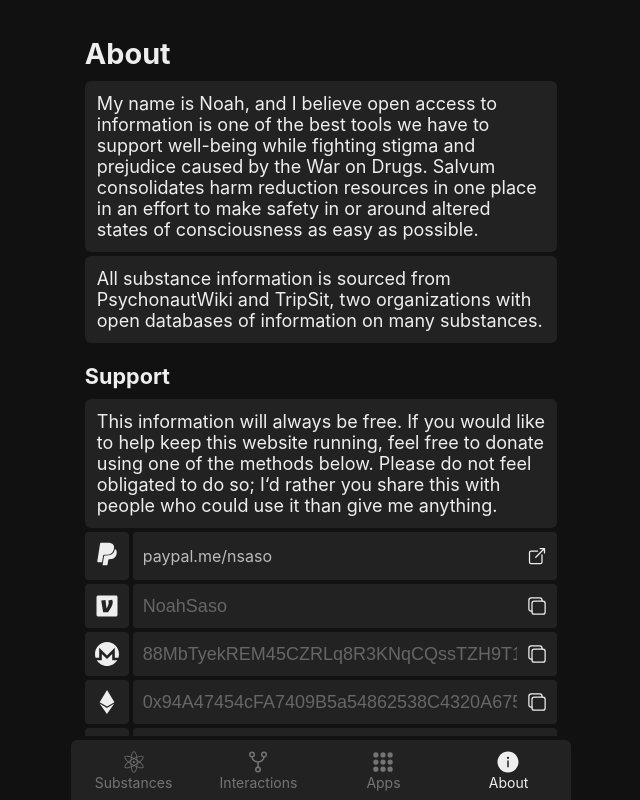
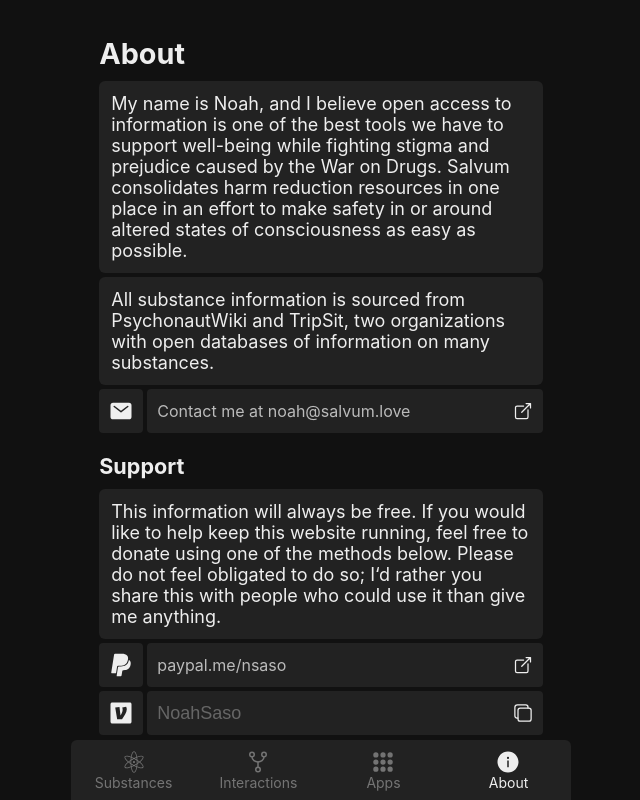
Before and after one commit to NoahSaso/salvum, a Next.js app: page /about in a window 1280 px wide. Shown: the whole page, without its empty margins (319-959 px from the left). Built offline with nearby package versions, Linux system fonts and the light colour scheme.

Commit message:
added contact email and replaced litecoin with solana

```diff
--- a/components/clipboard_button.tsx
+++ b/components/clipboard_button.tsx
@@ -1,12 +1,12 @@
 import cn from 'classnames'
-import { ComponentType, FC, HTMLAttributes, useRef, useState } from 'react'
+import { FC, HTMLAttributes, useRef, useState } from 'react'
 import { IoCheckmark, IoCopyOutline } from 'react-icons/io5'
 
 import styles from './clipboard_button.module.scss'
 
 interface Props {
   title?: string
-  IconComponent?: ComponentType<{ size?: number }>
+  Icon?: JSX.Element
   data: string
   containerStyle?: HTMLAttributes<HTMLDivElement>['style'],
   callback?: () => void
@@ -14,7 +14,7 @@ interface Props {
 
 const ClipboardButton: FC<Props> = ({
   title,
-  IconComponent,
+  Icon,
   data,
   containerStyle,
   callback
@@ -36,14 +36,14 @@ const ClipboardButton: FC<Props> = ({
     <div className={cn(styles.container, containerStyle)}>
       {!!title && <p>{title}</p>}
 
-      <div className={styles.row}>
-        {!!IconComponent && (
+      <div className={cn('clickable', styles.row)} onClick={copy}>
+        {!!Icon && (
           <div className={styles.iconContainer}>
-            <IconComponent size={24} />
+            {Icon}
           </div>
         )}
 
-        <div className={cn('clickable', styles.actionContainer)} onClick={copy}>
+        <div className={styles.actionContainer}>
           <input
             ref={inputRef}
             type="text"
--- a/components/external_link_button.module.scss
+++ b/components/external_link_button.module.scss
@@ -14,6 +14,10 @@
 
   .iconContainer {
     margin-right: 4px;
+
+    display: flex;
+    justify-content: center;
+    align-items: center;
   }
 
   p {
--- a/pages/about.module.scss
+++ b/pages/about.module.scss
@@ -4,7 +4,8 @@
   margin: 2rem 2% 0 2%;
   overflow-y: auto;
 
-  padding-bottom: 0.4rem;
+  // 0.8rem side padding for scroll bar, 0.4rem bottom
+  padding: 0 0.8rem 0.4rem 0.8rem;
 
   h1,
   h2 {
@@ -17,7 +18,7 @@
 
   .card {
     padding: 12px;
-    margin-top: 4px;
+    margin-bottom: 4px;
 
     background: $hover;
     border-radius: 6px;
--- a/pages/about.tsx
+++ b/pages/about.tsx
@@ -1,7 +1,8 @@
+import Image from 'next/image'
 import { usePlausible } from 'next-plausible'
 import { FC } from 'react'
-import { IoLogoPaypal, IoLogoVenmo } from 'react-icons/io5'
-import { SiBitcoin, SiEthereum, SiLitecoin, SiMonero } from 'react-icons/si'
+import { IoLogoPaypal, IoLogoVenmo, IoMail } from 'react-icons/io5'
+import { SiBitcoin, SiEthereum, SiMonero } from 'react-icons/si'
 
 import ClipboardButton from '../components/clipboard_button'
 import ExternalLinkButton from '../components/external_link_button'
@@ -31,6 +32,12 @@ const About: FC = () => {
         </p>
       </div>
 
+      <ExternalLinkButton
+        LeftIconComponent={IoMail}
+        title="Contact me at noah@salvum.love"
+        url="mailto:noah@salvum.love"
+      />
+
       <h2>Support</h2>
 
       <div className={styles.card}>
@@ -48,27 +55,34 @@ const About: FC = () => {
           url="https://paypal.me/nsaso"
         />
         <ClipboardButton
-          IconComponent={IoLogoVenmo}
+          Icon={<IoLogoVenmo size={24} />}
           data="NoahSaso"
           callback={() => plausible('venmo')}
         />
         <ClipboardButton
-          IconComponent={SiMonero}
+          Icon={<SiMonero size={24} />}
           data="88MbTyekREM45CZRLq8R3KNqCQssTZH9T1du3iiQKxYqjLd3ZR9afgT1Wt5nWA1vYXRP8bANGcm9TA96zdQ6c1NS82owQWX"
           callback={() => plausible('xmr')}
         />
         <ClipboardButton
-          IconComponent={SiEthereum}
+          Icon={<SiEthereum size={24} />}
           data="0x94A47454cFA7409B5a54862538C4320A675F4b29"
           callback={() => plausible('eth')}
         />
         <ClipboardButton
-          IconComponent={SiLitecoin}
-          data="LezM1it7yw482eLsmZPKk7tJapo7GHq2uA"
-          callback={() => plausible('ltc')}
+          Icon={
+            <Image
+              src="/img/solana.svg"
+              width={24}
+              height={24}
+              alt="SOL"
+            />
+          }
+          data="6v7hHrEndb3CNk1RHeu52ovT7DXcWA1Zm5NZg8yq72GX"
+          callback={() => plausible('sol')}
         />
         <ClipboardButton
-          IconComponent={SiBitcoin}
+          Icon={<SiBitcoin size={24} />}
           data="1DXpZnZMSaShaQNTcgwdQBLkd97VeBWxqd"
           callback={() => plausible('btc')}
         />
--- a/types.d.ts
+++ b/types.d.ts
@@ -11,7 +11,7 @@ export type PlausibleEvents = {
   venmo: never
   xmr: never
   eth: never
-  ltc: never
+  sol: never
   btc: never
 }
 
```
Also changed, not shown: public/img/solana.svg (added).
